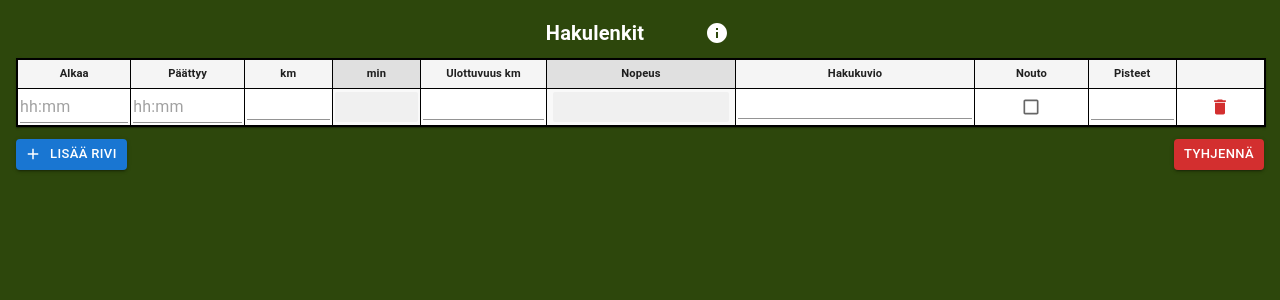
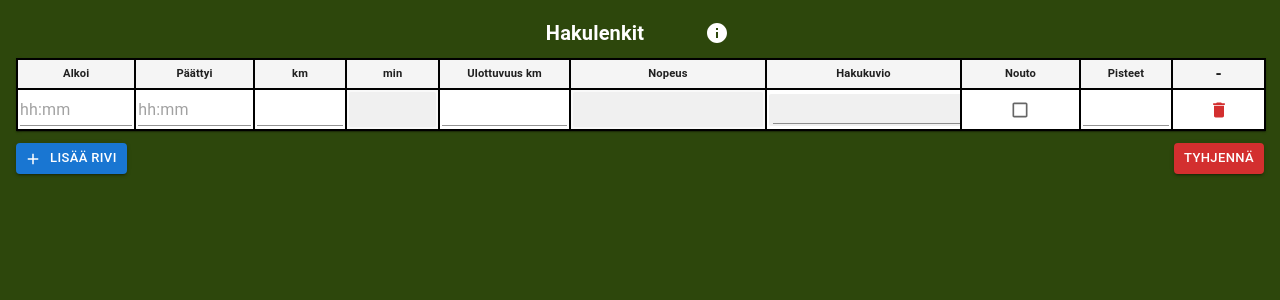
Before and after one commit to Perttinen/nopeuslaskuri, a React (Vite) app: page / in a window 1280 px wide. Shown: the top 300 px of the page. Built offline with nearby package versions, Linux system fonts and the light colour scheme.

Commit message:
rullaava taulukko ja pisteytys

```diff
--- a/src/App.jsx
+++ b/src/App.jsx
@@ -75,12 +75,59 @@ function App() {
     localStorage.setItem("hakulenkit_rivit", JSON.stringify(tallennettavaData))
   }, [rivit])
 
+  // Suodatetaan mukaan vain ne rivit, joilla on syötetty pisteet
+  const validitPisteet = rivit
+    .map((r) => parseFloat(r.pisteet))
+    .filter((p) => !isNaN(p))
+
+  // Lasketaan keskiarvo pyöristettynä lähimpään kokonaislukuun
+  const keskiarvo =
+    validitPisteet.length > 0
+      ? Math.round(
+          validitPisteet.reduce((a, b) => a + b, 0) / validitPisteet.length,
+        )
+      : "-" // Jos riveillä ei ole vielä pisteitä
+
+  const laskePisteEhdotus = (km, ulottuvuus, nopeus) => {
+    // Muutetaan syötteet numeroiksi varmuuden vuoksi
+    const k = parseFloat(km)
+    const u = parseFloat(ulottuvuus)
+    const n = parseFloat(nopeus)
+
+    // Jos jokin arvo puuttuu tai ei ole numero, palautetaan tyhjä
+    if (isNaN(k) || isNaN(u) || isNaN(n)) {
+      return ""
+    }
+
+    // Käydään ehdot läpi taulukon mukaisessa järjestyksessä (10 -> 1)
+    if (k >= 2 && u >= 0.8) {
+      return n >= 6 ? 10 : 9
+    }
+    if (k >= 1.5 && u >= 0.6) {
+      return n >= 4.5 ? 8 : 7
+    }
+    if (k >= 1 && u >= 0.4) {
+      return n >= 3 ? 6 : 5
+    }
+    if (k >= 0.5 && u >= 0.3) {
+      return n >= 1.5 ? 4 : 3
+    }
+    if (k < 0.5 && u < 0.3) {
+      return n >= 1.5 ? 2 : 1
+    }
+
+    // Jos arvot sijoittuvat rajatapauksiin (esim. km 0.7 ja ulottuvuus < 0.3), palautetaan oletus
+    return 0
+  }
+
   const paivitaArvo = (index, kentta, arvo) => {
     const uudetRivit = [...rivit]
     const rivi = { ...uudetRivit[index], [kentta]: arvo }
 
+    // 1. Pisteiden manuaalisen syötön tarkistus (0–10)
     if (kentta === "pisteet") {
       if (arvo === "") {
+        // Sallitaan tyhjennys
       } else {
         const num = Number(arvo)
         if (isNaN(num) || num < 0 || num > 10) {
@@ -89,6 +136,7 @@ function App() {
       }
     }
 
+    // 2. Numerosyötteiden ja pilkkujen korjaus
     if (kentta === "matkaKm" || kentta === "ulottuvuusKm") {
       let korjattu = arvo.replace(",", ".")
       if (korjattu !== "" && !/^\d*\.?\d{0,1}$/.test(korjattu)) {
@@ -97,9 +145,12 @@ function App() {
       rivi[kentta] = korjattu
     }
 
+    // 3. Ajan ja nopeuden laskenta
     const alku = kentta === "alkuAika" ? arvo : rivi.alkuAika
     const loppu = kentta === "loppuAika" ? arvo : rivi.loppuAika
     const matka = parseFloat(rivi.matkaKm)
+
+    let tarkkaKmh = null
 
     if (alku && loppu) {
       let minuutit = loppu.diff(alku, "minute")
@@ -108,7 +159,7 @@ function App() {
 
       if (minuutit > 0 && !isNaN(matka)) {
         const tunnit = minuutit / 60
-        const tarkkaKmh = matka / tunnit
+        tarkkaKmh = matka / tunnit
 
         let arvosana = ""
         if (tarkkaKmh >= 6.0) arvosana = "kiitettävä"
@@ -117,13 +168,28 @@ function App() {
         else if (tarkkaKmh >= 1.5) arvosana = "välttävä"
         else arvosana = "huono"
 
-        rivi.nopeus = `${tarkkaKmh.toFixed(1)} ${arvosana}`
+        rivi.nopeus = `${arvosana}`
       } else {
         rivi.nopeus = ""
       }
     } else {
       rivi.aikaMin = ""
       rivi.nopeus = ""
+    }
+
+    // 4. Automaattinen piste-ehdotus
+    // Lasketaan automaattisesti vain kun muutetaan matkaa, ulottuvuutta tai aikoja
+    if (["matkaKm", "ulottuvuusKm", "alkuAika", "loppuAika"].includes(kentta)) {
+      const ehdotetutPisteet = laskePisteEhdotus(
+        rivi.matkaKm,
+        rivi.ulottuvuusKm,
+        tarkkaKmh,
+      )
+
+      // Päivitetään pisteet vain, jos laskenta tuotti tuloksen
+      if (ehdotetutPisteet !== "") {
+        rivi.pisteet = ehdotetutPisteet
+      }
     }
 
     uudetRivit[index] = rivi
@@ -148,7 +214,7 @@ function App() {
   }
 
   const syotteentyyli = {
-    fontSize: "0.75rem",
+    fontSize: "1rem",
     textAlign: "center",
   }
 
@@ -190,10 +256,16 @@ function App() {
 
         <TableContainer
           component={Paper}
-          sx={{ border: "1px solid #000", borderRadius: 0, overflowX: "auto" }}
+          sx={{
+            border: "1px solid #000",
+            borderRadius: 0,
+            overflowX: "auto",
+            maxHeight: 260,
+          }}
         >
           <Table
             size="small"
+            stickyHeader // Pitää otsikkorivin paikoillaan vierittäessä
             sx={{
               tableLayout: "fixed",
               minWidth: 550,
@@ -206,18 +278,22 @@ function App() {
             }}
           >
             <TableHead>
-              <TableRow sx={{ bgcolor: "#f5f5f5" }}>
+              <TableRow
+                sx={{
+                  "& th": { bgcolor: "#f5f5f5" }, // Varmistaa taustan väri sticky-tilassa
+                }}
+              >
                 <TableCell
                   align="center"
                   sx={{ fontWeight: "bold", width: 40 }}
                 >
-                  Alkaa
+                  Alkoi
                 </TableCell>
                 <TableCell
                   align="center"
                   sx={{ fontWeight: "bold", width: 40 }}
                 >
-                  Päättyy
+                  Päättyi
                 </TableCell>
                 <TableCell
                   align="center"
@@ -245,7 +321,7 @@ function App() {
                 </TableCell>
                 <TableCell
                   align="center"
-                  sx={{ fontWeight: "bold", width: 90 }}
+                  sx={{ fontWeight: "bold", width: 70 }}
                 >
                   Hakukuvio
                 </TableCell>
@@ -261,7 +337,17 @@ function App() {
                 >
                   Pisteet
                 </TableCell>
-                <TableCell align="center" sx={{ width: 30 }}></TableCell>
+                <TableCell
+                  align="center"
+                  sx={{
+                    fontWeight: "bold",
+                    width: 30,
+                    fontSize: "1rem !important",
+                  }}
+                >
+                  {keskiarvo}
+                </TableCell>
+                {/* <TableCell align="center" sx={{ width: 30 }}></TableCell> */}
               </TableRow>
             </TableHead>
             <TableBody>
@@ -363,12 +449,7 @@ function App() {
                           {...params}
                           variant="standard"
                           size="small"
-                          sx={{
-                            "& .MuiInputBase-input": {
-                              fontSize: "0.75rem !important",
-                              textAlign: "center !important",
-                            },
-                          }}
+                          sx={laskettuKenttaTyyli}
                         />
                       )}
                     />
```
